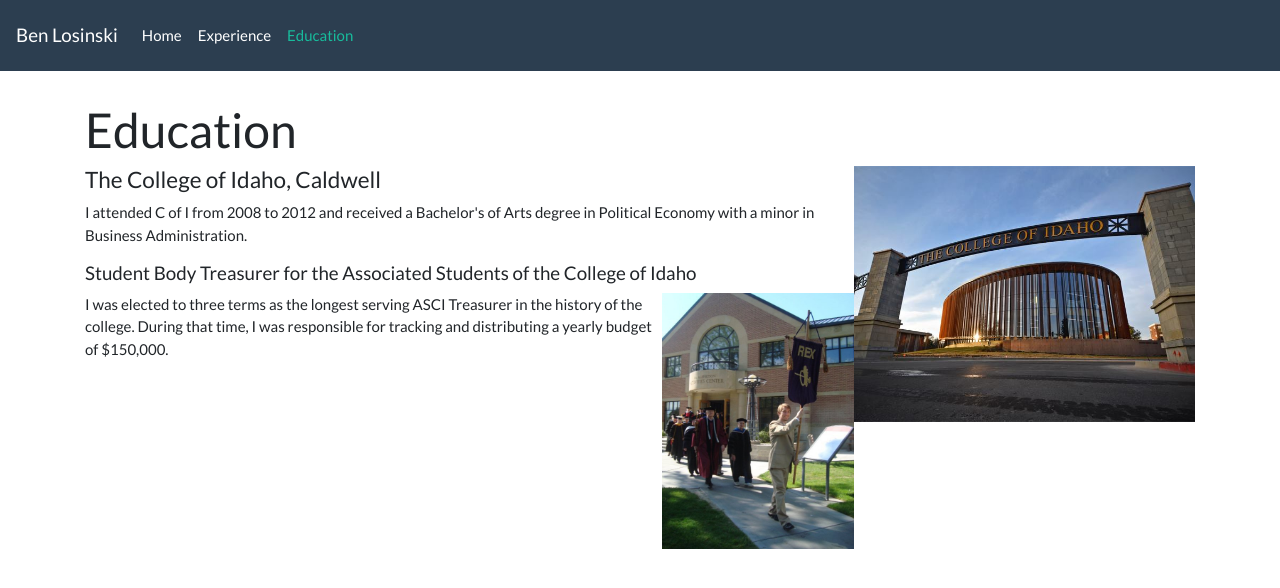
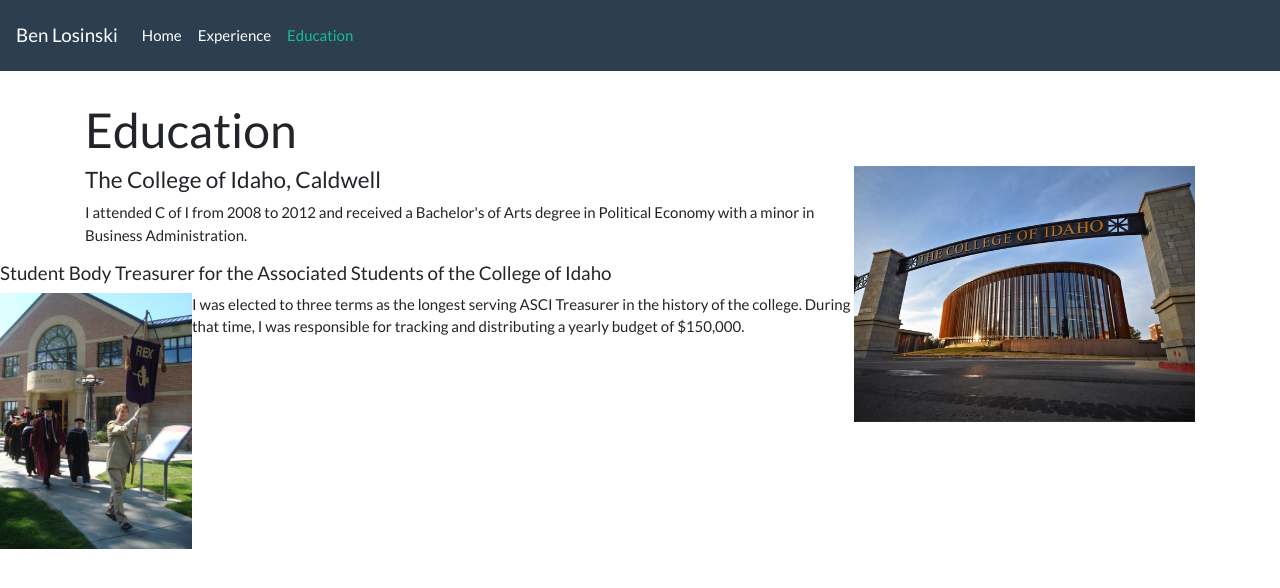
Before and after one commit to benlosinski/benlosinski.github.io, a Jekyll site: the page built from education.html, in a window 1280 px wide. Shown: the top 588 px of the page. Built offline with Jekyll 4.4.1, drawn with Linux system fonts in a browser that asks for light colours.

Commit message:
Update education.html

```diff
--- a/education.html
+++ b/education.html
@@ -11,8 +11,11 @@
 <p>
 I attended C of I from 2008  to 2012 and received a Bachelor's of Arts degree in Political Economy with a minor in Business Administration.
 </p>
+</div>
+ </div>
+<div style="min-height: 300px">
 <h5>Student Body Treasurer for the Associated Students of the College of Idaho</h5>
-<img class="image-right" style="margin: 0; height: 256px; width: auto" src="{{ '/assets/tr.jpg' | prepend: site.baseurl }}"/>
+<img class="image-left" style="margin: 0; height: 256px; width: auto" src="{{ '/assets/tr.jpg' | prepend: site.baseurl }}"/>
 <p>
 I was elected to three terms as the longest serving ASCI Treasurer in the history of the college. During that time, I was responsible for tracking and distributing a yearly budget of $150,000.
 </p>
```
